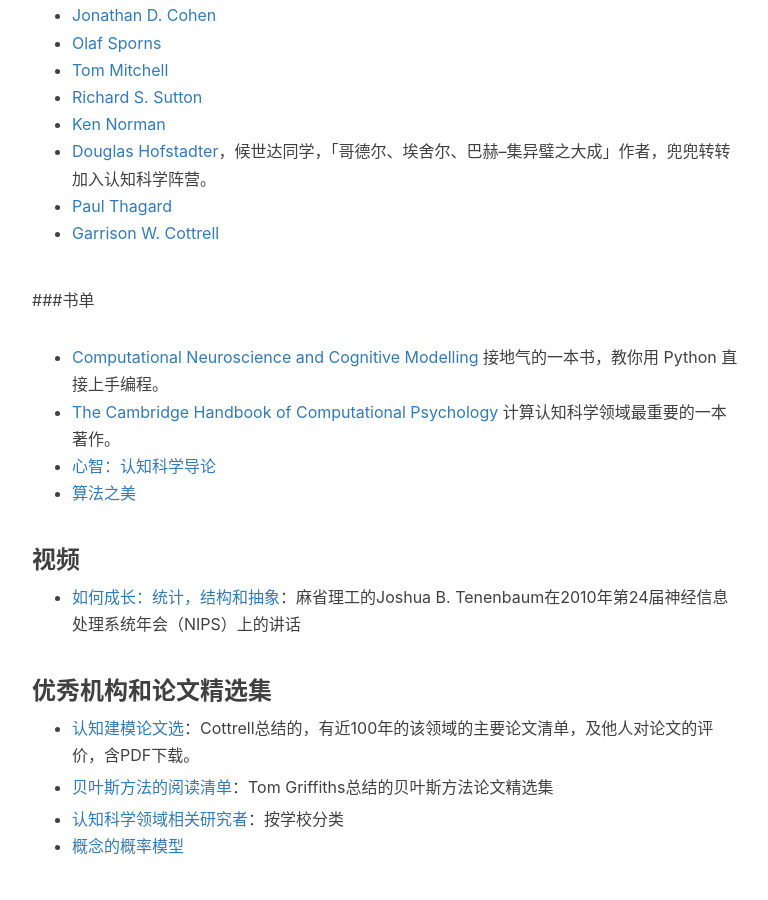
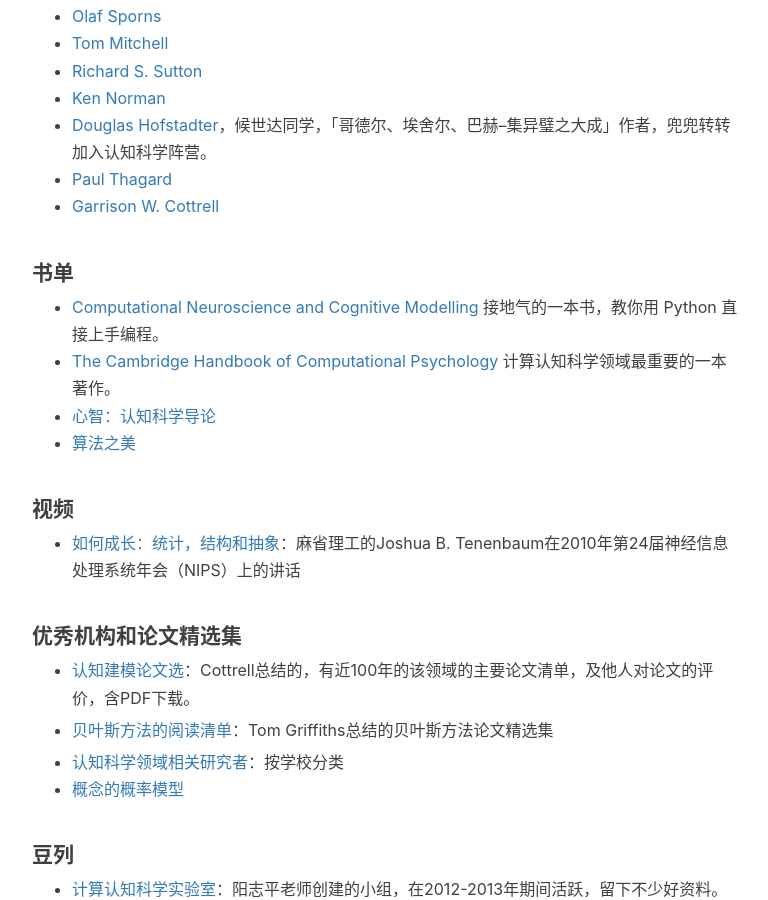
Before and after one commit to zapp926/blog, a Jekyll site: the page built from _posts/2019-01-27-ccogci.md, in a window 1280 px wide and 900 px high, scrolled down 3005 px. Shown: the whole window, without its empty margins (233-1001 px from the left). Built offline with Jekyll 4.4.1, drawn with Linux system fonts in a browser that asks for light colours; nearby versions of some CDN libraries; comment, search, counter and statistics services are not loaded.

Commit message:
add blog

```diff
--- a/_posts/2019-01-27-ccogci.md
+++ b/_posts/2019-01-27-ccogci.md
@@ -13,7 +13,7 @@
 
 > 如果你是心理科学专业相关从业者，我强烈建议关注计算认知科学。未来十年，心理科学的下个皇冠在这里。—— 阳志平
 
-### 协会
+#### 协会
 
 * 认知科学学会 [Cognitive Science Society](http://www.cognitivesciencesociety.org)
 
@@ -21,12 +21,12 @@
 
 * 中国认知科学学会 [Chinese Society for Cognitive Science](http://www.cogsci.org.cn/) ：2013年成立
 
-### 奖项
+#### 奖项
 * 特罗兰研究奖 [Troland Research Awards](https://web.archive.org/web/20130126003831/http:/www.nasonline.org/about-nas/awards/troland-research-awards.html)：美国科学院颁发
 
 * 大卫·E·鲁梅尔哈特奖 [The David E. Rumelhart Prize](http://www.cognitivesciencesociety.org/rumelhartprize/)：认知科学学会颁发
 
-### 值得追踪的实验室
+#### 值得追踪的实验室
 
 * 麻省理工学院脑与认知科学系：[计算认知科学小组](http://cocosci.mit.edu/)
 * 纽约大学：[计算与认知实验室](http://gureckislab.org/)
@@ -55,15 +55,14 @@
 * 爱丁堡大学哲学、心理学和语言科学学院：[计算认知科学小组](http://www.morenococo.org/)
 *
 
-
-### 几大流派的主要人物
-#### ACT-R
+#### 几大流派的主要人物
+##### ACT-R
 * [John R. Anderson](https://www.cmu.edu/dietrich/psychology/people/core-training-faculty/anderson-john.html)
 * [Christian Lebiere](https://www.andrew.cmu.edu/user/cl/home.html)
 * [Niels A. Taatgen](http://www.ai.rug.nl/~niels/)
 * [Mike Byrne](http://chil.rice.edu/byrne/)
 
-#### Bayesian
+##### Bayesian
 * [Joshua B. Tenenbaum](http://web.mit.edu/cocosci/josh.html)，约书亚是 Bayesian 流派重要的人物，师承关系可以查看[这张图谱](https://neurotree.org/neurotree/tree.php?pid=661)。
 * [Tom Griffiths](http://cocosci.princeton.edu/tom/tom.php)
 * [Noah D. Goodman](https://cocolab.stanford.edu/ndg.html)
@@ -71,7 +70,7 @@
 * [Charles Kemp](http://charleskemp.com/)
 * [Jacob Feldman](https://ruccs.rutgers.edu/jacob)
 
-#### Connectionist
+##### Connectionist
 * [James L. McClelland](https://profiles.stanford.edu/jay-mcclelland?tab=bio)
 * [Geoffrey E. Hinton](http://www.cs.toronto.edu/~hinton/)
 * [Michael S. C. Thomas](http://www.bbk.ac.uk/psychology/dnl/?page_id=317)
@@ -80,19 +79,19 @@
 * [Randall O'Reilly](http://psych.colorado.edu/~oreilly/)
 * [David C. Plaut](https://scholar.google.com/citations?user=Rr847PIAAAAJ&hl=en)
 
-#### Dynamical Systems
+##### Dynamical Systems
 * [Gregor Schoner](https://www.ini.rub.de/the_institute/people/gregor-schoner/#about_me)
 * [J.A.S. Kelso](http://www.ccs.fau.edu/~kelso/)
 * [Yulia Sandamirskaya](https://scholar.google.com/citations?user=E1jhoakAAAAJ&hl=en)
 * [Estela Bicho](https://scholar.google.com/citations?user=WPnxJB0AAAAJ&hl=en)
 
-#### Declarative/Logic-Based
+##### Declarative/Logic-Based
 * [Selmer Bringsjord](http://www.cogsci.rpi.edu/pl/faculty-staff-cogsci/selmer-bringsjord)
 * [Ron Sun](https://sites.google.com/site/drronsun/)
 * [Sergei Nirenburg](http://www.cogsci.rpi.edu/pl/faculty-staff-cogsci/nirenburg)
 * [Wayne D. Gray](http://homepages.rpi.edu/~grayw/)
 
-#### Others
+##### Others
 * [Jonathan D. Cohen](https://webapps.pni.princeton.edu/ncc/JDC/JDC/Home_Page.html)
 * [Olaf Sporns](http://www.indiana.edu/~cortex/CV_Olaf_Sporns.pdf)
 * [Tom Mitchell]()
@@ -102,17 +101,17 @@
 * [Paul Thagard](https://paulthagard.com/)
 * [Garrison W. Cottrell](http://cseweb.ucsd.edu/~gary/)
 
-###书单
+#### 书单
 * [Computational Neuroscience and Cognitive Modelling](https://book.douban.com/subject/25816519/)  接地气的一本书，教你用 Python 直接上手编程。
 * [The Cambridge Handbook of Computational Psychology](https://book.douban.com/subject/3219419/) 计算认知科学领域最重要的一本著作。
 * [心智：认知科学导论](https://book.douban.com/subject/10794539/)
 * [算法之美](https://book.douban.com/subject/30155731/)
 
-### 视频
+#### 视频
 
 * [如何成长：统计，结构和抽象](http://videolectures.net/nips2010_tenenbaum_hgm/)：麻省理工的Joshua B. Tenenbaum在2010年第24届神经信息处理系统年会（NIPS）上的讲话
 
-### 优秀机构和论文精选集
+#### 优秀机构和论文精选集
 * [认知建模论文选](http://cseweb.ucsd.edu/~gary/CogSciLiterature.html)：Cottrell总结的，有近100年的该领域的主要论文清单，及他人对论文的评价，含PDF下载。
 
 * [贝叶斯方法的阅读清单](http://cocosci.princeton.edu/tom/bayes.html)：Tom Griffiths总结的贝叶斯方法论文精选集
@@ -120,17 +119,17 @@
 * [认知科学领域相关研究者](http://cseweb.ucsd.edu/~gary/Advice.html)：按学校分类
 * [概念的概率模型](http://probmods.org/)
 
-### 豆列
+#### 豆列
 * [计算认知科学实验室](https://www.douban.com/group/391831/)：阳志平老师创建的小组，在2012-2013年期间活跃，留下不少好资料。
 * [心智何来？统计、结构和抽象](https://www.douban.com/group/topic/28366354/?author=1)
 
-### 专业刊物
+#### 专业刊物
 * 认知科学趋势 [Trends in Cognitive Science](https://www.sciencedirect.com/journal/trends-in-cognitive-sciences?aims-and-scope=true)：由Cell Press出版的月度同行评审期刊
 * 计算认知科学 [Computational Cognitive Science](https://link.springer.com/journal/40469)：2015~2016，2016年12月停刊
 
-### 参考资源
+#### 参考资源
 * [认知科学与心理科学优质资源索引](https://www.yangzhiping.com/info/resources.html)
 
-### ChangeLog
+#### ChangeLog
 * 190127 ZAPP 完善计算认知科学资源，定稿 V0.1 版
 * 190126 ZAPP 在小耳朵同学基础上增补内容
```
